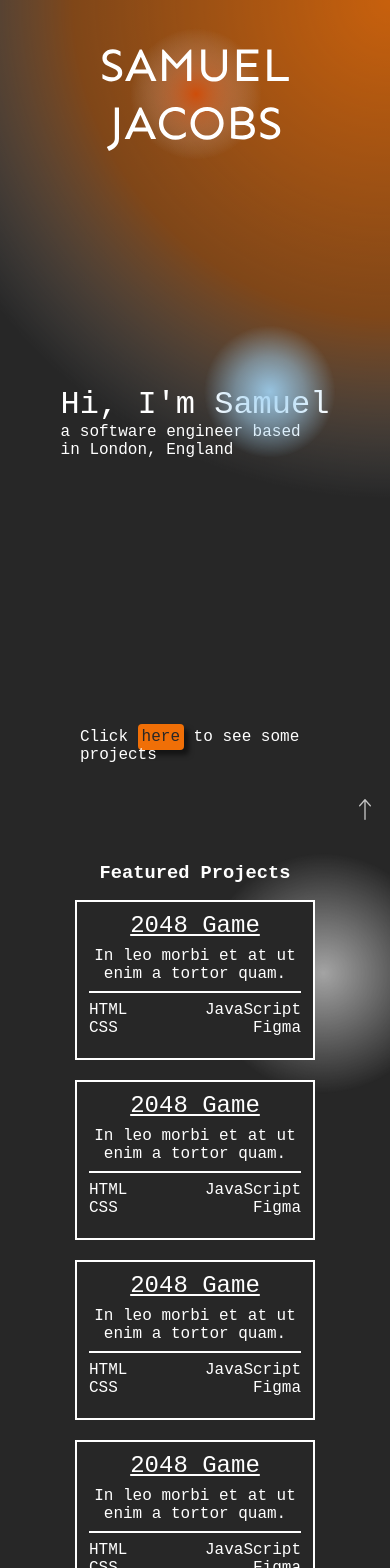
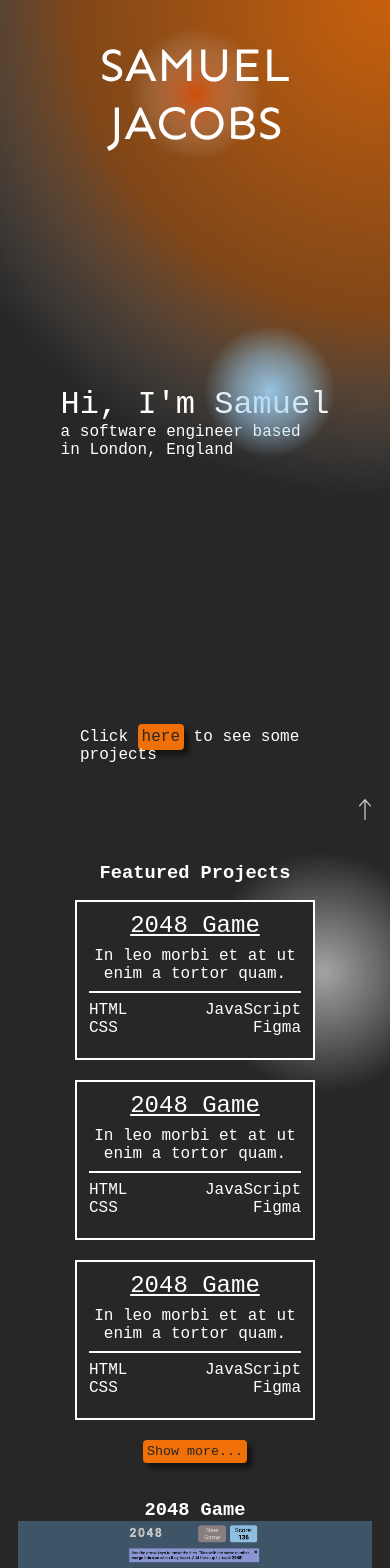
Before and after one commit to samueljacobs98/portfolio-website-react, a React (Create React App) app: page / in a window 390 px wide. Shown: the top 1568 px of the page. Built offline with nearby package versions, Linux system fonts and the light colour scheme; a web font is replaced by a local one.

Commit message:
enabled control of the number of projects seen when on smaller screens

```diff
--- a/src/containers/Projects/Projects.jsx
+++ b/src/containers/Projects/Projects.jsx
@@ -3,11 +3,41 @@ import Project from "../../components/Projects/Project/Project";
 import moon from "../../assets/svgs/moon.svg";
 import "./Projects.scss";
 import projectData from "../../assets/data/projectData";
+import { useEffect, useState } from "react";
 
 const Projects = () => {
+  const [windowWidth, setWindowWidth] = useState(window.innerWidth);
+  const [projects, setProjects] = useState([...projectData]);
+  const [toggle, setToggle] = useState(true);
+
+  const handleResize = () => {
+    setWindowWidth(window.innerWidth);
+  };
+
+  window.addEventListener("resize", handleResize);
+
+  useEffect(() => {
+    const projectsToShow =
+      windowWidth < 600 && toggle
+        ? [...projectData].slice(0, 3)
+        : [...projectData];
+    setProjects([...projectsToShow]);
+    setToggle(windowWidth > 600 ? false : true);
+  }, [windowWidth]);
+
+  useEffect(() => {
+    toggle
+      ? setProjects([...projectData].slice(0, 3))
+      : setProjects([...projectData]);
+  }, [toggle]);
+
+  const showMore = () => {
+    setToggle(!toggle);
+  };
+
   const cardListJSX = (
     <>
-      {projectData.map((project) => {
+      {projects.map((project) => {
         return <Card key={project.id} data={project} />;
       })}
     </>
@@ -19,6 +49,16 @@ const Projects = () => {
       <main className="projects__container">
         <h3 className="projects__title">Featured Projects</h3>
         {cardListJSX}
+        {toggle && windowWidth < 600 && (
+          <button className="projects__show-more" onClick={showMore}>
+            Show more...
+          </button>
+        )}
+        {!toggle && windowWidth < 600 && (
+          <button className="projects__show-more" onClick={showMore}>
+            Show less...
+          </button>
+        )}
       </main>
       <img className="projects__moon" src={moon} alt="the moon" />
     </div>
--- a/src/containers/Projects/Projects.scss
+++ b/src/containers/Projects/Projects.scss
@@ -20,6 +20,19 @@
       width: 500px;
       transform: translateY(calc(-100% - $margin-projects-title));
       text-align: center;
+    }
+
+    .projects__show-more {
+      text-decoration: none;
+      color: $colour-background;
+      background-color: $colour-orange;
+      padding: $padding-button;
+      border-radius: $padding-button;
+      box-shadow: 5px 5px 5px rgb(0 0 0 / 50%);
+      border: none;
+    }
+    .projects__show-more:hover {
+      cursor: pointer;
     }
   }
   &__moon {
```
